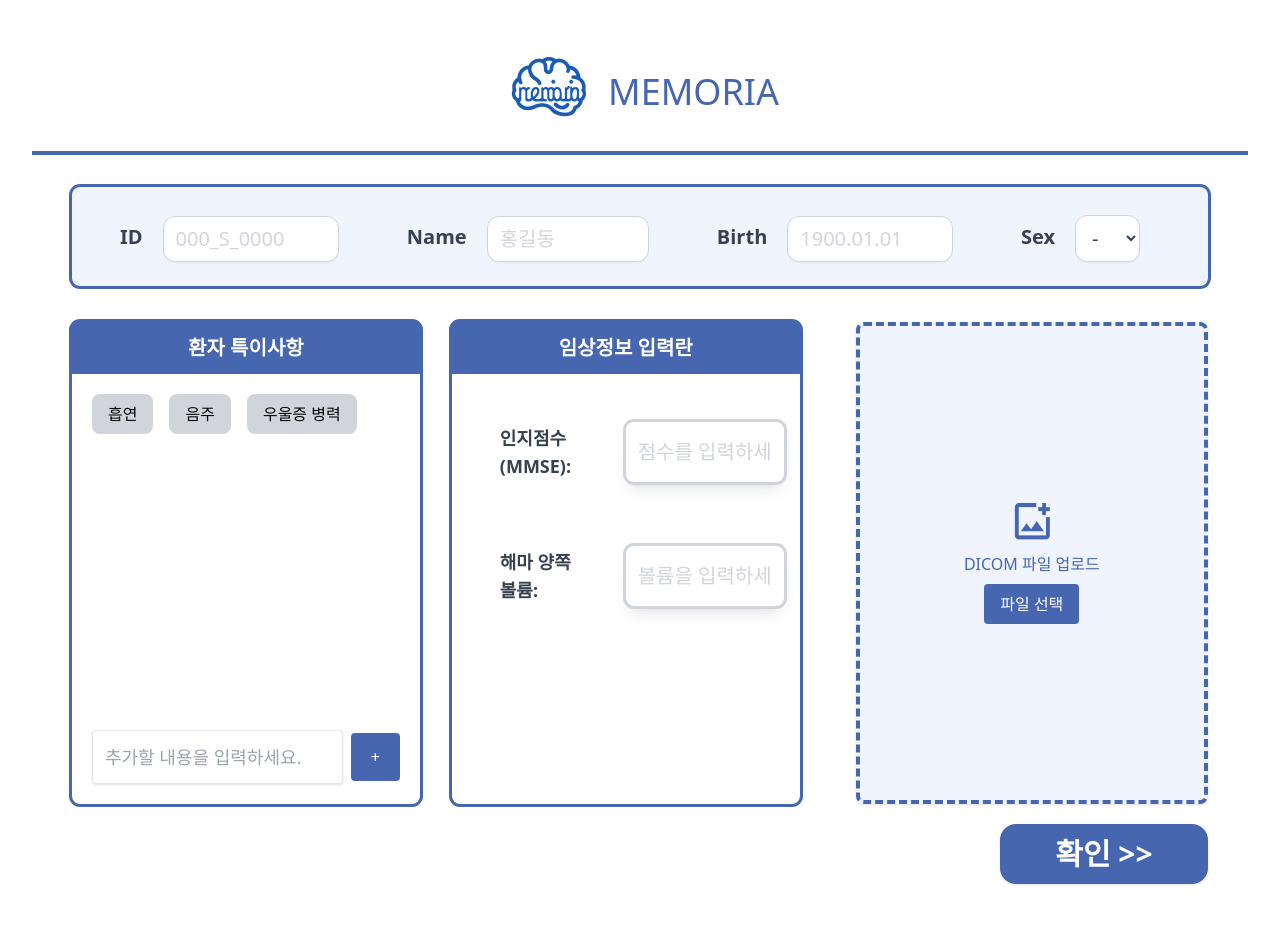
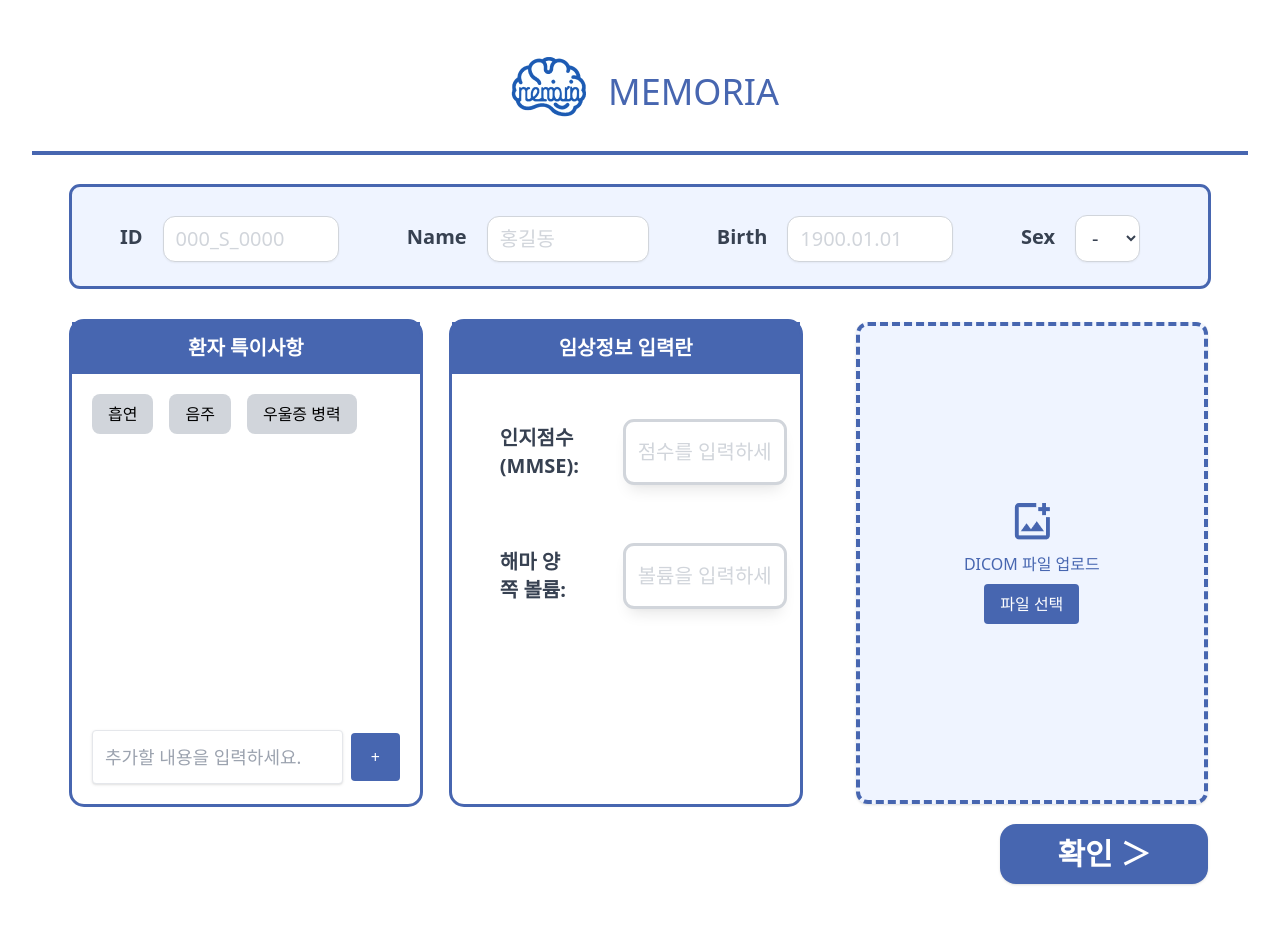
Before and after one commit to Dementia-Diagnosis-Project/memoria_WEB, a Django app: page /manager/input/ in a window 1280 px wide. Run offline with Django 5.2, Linux system fonts and the light colour scheme; some libraries are stand-ins or nearby versions.

Commit message:
[upload] file

```diff
--- a/memoria/manager/templates/manager/input.html
+++ b/memoria/manager/templates/manager/input.html
@@ -97,7 +97,7 @@
         <!-- 데이터 입력받는 부분 -->
         <div class="flex justify-around mx-10 my-5 items-stretch ...">
             <!-- 첫번째 container -->
-            <div class="outline outline-[#4766B0] items-center bg-white shadow rounded-lg mr-8 w-1/3">
+            <div class="outline outline-[#4766B0] items-center bg-white shadow rounded-xl mr-8 w-1/3">
                 <!-- 상단 구분바 -->
                 <div class="mb-4 text-center">
                     <h2 class="text-xl font-bold py-3 bg-[#4766B0] text-white">환자 특이사항</h2>
@@ -121,7 +121,7 @@
                 </div>
             </div>
             <!-- 두번째 container -->
-            <div class="outline outline-[#4766B0] items-center bg-white shadow rounded-lg mr-8 w-1/3">
+            <div class="outline outline-[#4766B0] items-center bg-white shadow rounded-xl mr-8 w-1/3">
                 <!-- 상단 구분바 -->
                 <div class="mb-4 text-center">
                     <h2 class="text-xl font-bold py-3 bg-[#4766B0] text-white">임상정보 입력란</h2>
@@ -129,13 +129,13 @@
                 <!-- 진단 정보 입력란 -->
                 <div class="grid grid-rows-2 grid-cols-2 my-4 mx-4 flex items-center">
                     <div class="mx-8">
-                        <label for="mmseScore" class="block text-lg font-bold text-gray-700 mr-4">인지점수(MMSE):</label>
+                        <label for="mmseScore" class="block text-xl font-bold text-gray-700 mr-4">인지점수(MMSE):</label>
                     </div>
                     <div class="my-8">
                         <input type="text" id="mmseScore" class="outline outline-gray-300  shadow-lg focus:ring-indigo-500 focus:border-indigo-500 placeholder-gray-300 block w-full px-3 py-4 sm:text-xl rounded-lg" placeholder="점수를 입력하세요">
                     </div>
                     <div class="mx-8">
-                        <label for="hippocampusVolume" class="block text-lg font-bold text-gray-700 mr-4">해마 양쪽볼륨:</label>
+                        <label for="hippocampusVolume" class="block text-xl font-bold text-gray-700 mr-4">해마 양쪽 볼륨:</label>
                     </div>
                     <div class="my-8">
                         <input type="text" id="hippocampusVolume" class="outline outline-gray-300 shadow-lg focus:ring-indigo-500 focus:border-indigo-500 placeholder-gray-300 block w-full px-3 py-4 sm:text-xl border-gray-700 rounded-lg" placeholder="볼륨을 입력하세요">
@@ -143,7 +143,7 @@
                 </div>
             </div>
             <!-- 세번째 container -->
-            <div class="container border-4 border-dashed border-[#4766B0] bg-[#EFF4FF] shadow rounded-lg p-6 ml-6 w-1/3">
+            <div class="container border-4 border-dashed border-[#4766B0] bg-[#EFF4FF] shadow rounded-xl p-6 ml-6 w-1/3">
               <div id="upload-area" class="flex justify-center items-center w-full h-full">
                 <div id="drop-area" class=" rounded-lg w-full h-full p-12 flex flex-col justify-center items-center">
                   <img id="upload-icon" src="{% static 'css/src/source/add_photo.png' %}" alt="Upload Icon" class="mb-3">
@@ -166,7 +166,7 @@
         </div>
         <!-- 데이터 전송 -->
         <div class="flex justify-end mx-10 my-5 text-center ...">
-            <a href="http://52.79.204.12:8000/manager/output/" class="link-button bg-[#4766B0] text-white text-3xl font-bold shadow rounded-2xl py-3 mb-4 w-52">확인 >></a>
+            <a href="http://52.79.204.12:8000/manager/output/" class="link-button bg-[#4766B0] text-white text-3xl font-bold shadow rounded-2xl py-3 mb-4 w-52">확인 ＞</a>
 
         </div>
     </div>
```
Also changed, not shown: memoria/manager/templates/manager/real_patient.html (+4 -4 lines).
